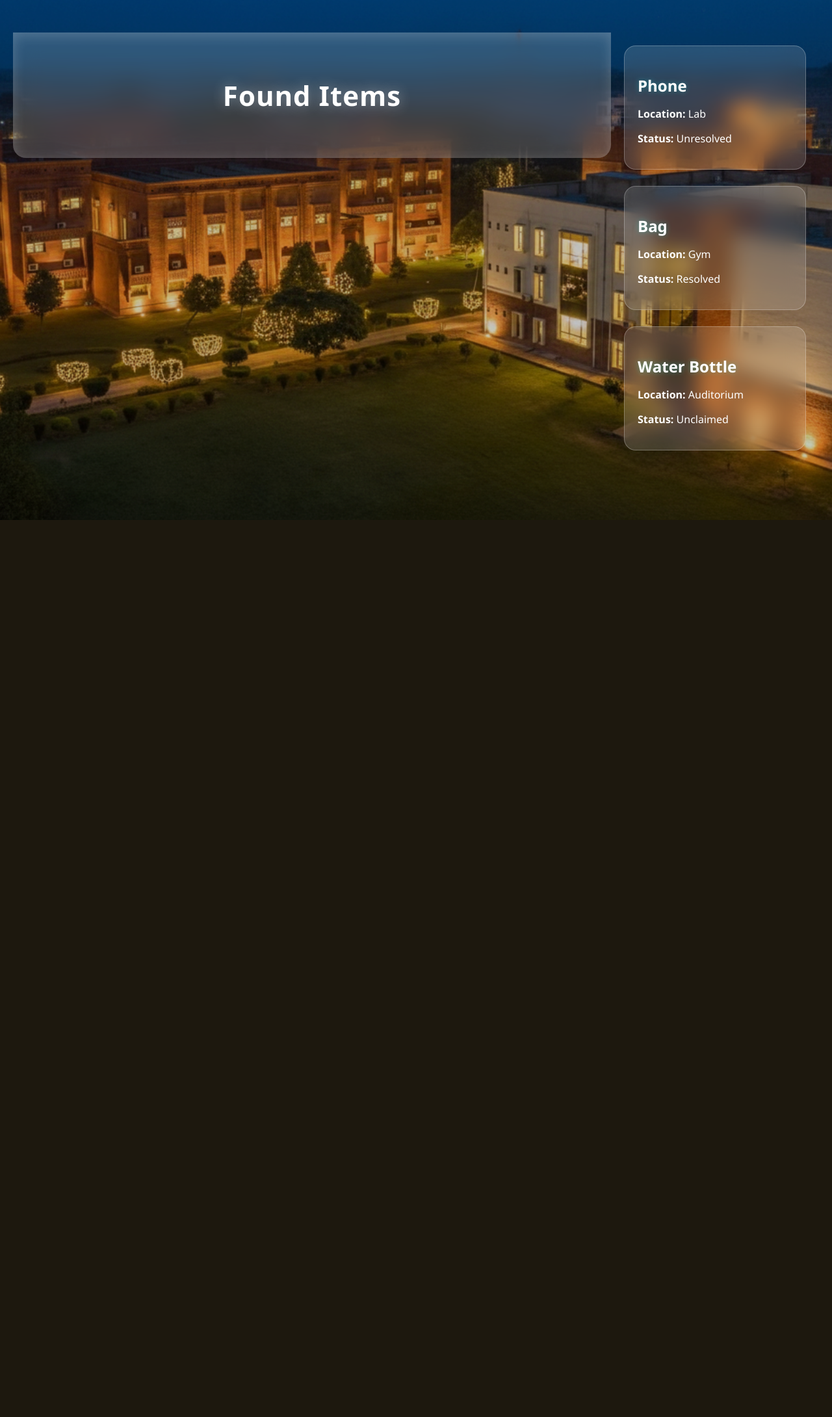
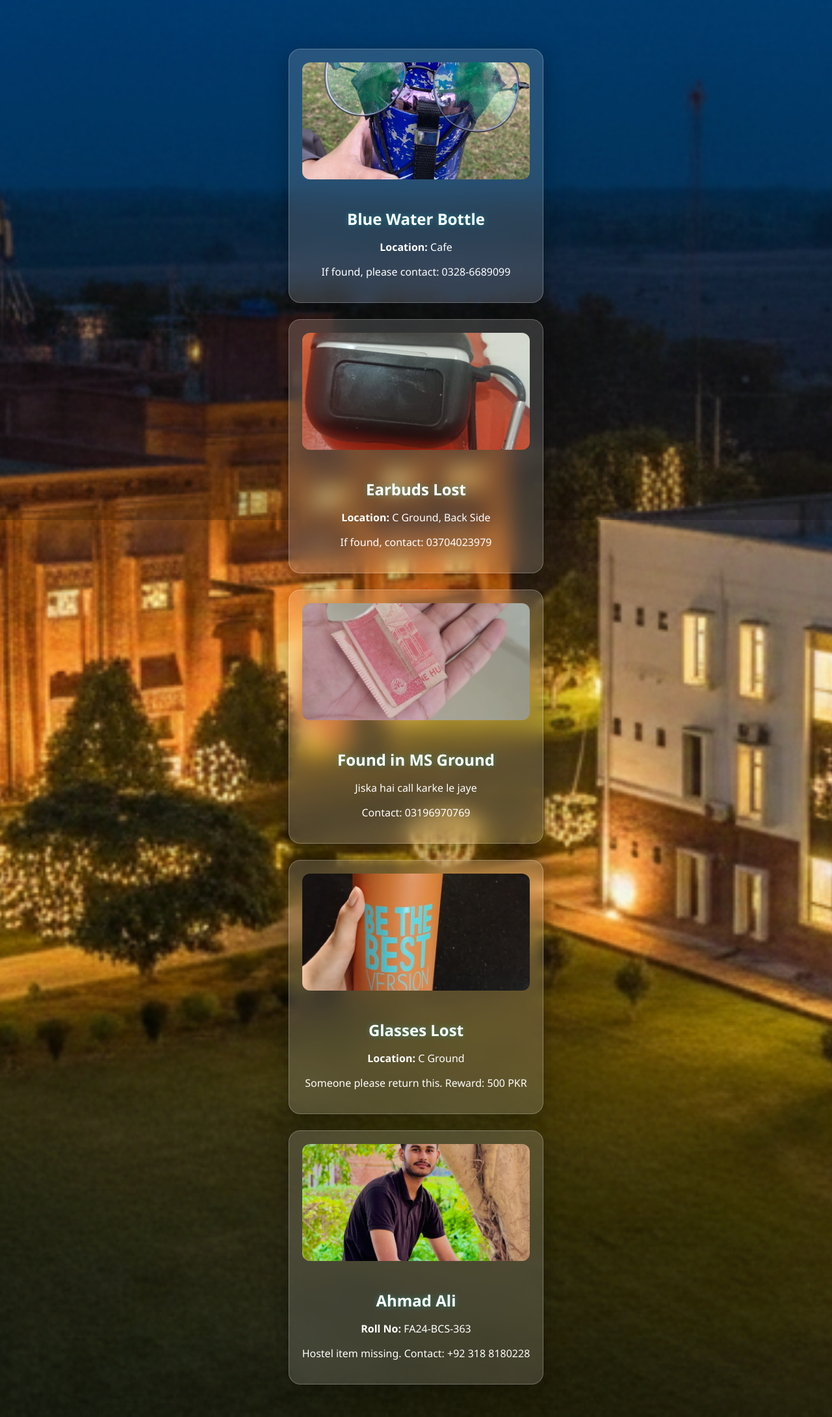
Before and after one commit to Abdullah-819/Comsats-Lost-Found-item-Manager, a Flask app: page /dashboard/found in a window 1280 px wide. Shown: the whole page at 65% size. Before the commit the page ends 800 px from the top, so only its background shows below. Run offline with Flask 3, Linux system fonts and the light colour scheme.

Commit message:
Sprint 11 (Appearance Enhanced)

```diff
--- a/app/templates/found_items.html
+++ b/app/templates/found_items.html
@@ -2,23 +2,116 @@
 
 {% block content %}
 <div class="dashboard-page">
-    <div class="page-header">
-    <h1>Found Items</h1>
-</div>
 
-    <div class="items-list">
-        {% for item in items %}
-            <div class="item-card">
-                <h3>{{ item.name }}</h3>
-                <p><strong>Location:</strong> {{ item.location }}</p>
-                <p><strong>Status:</strong> {{ item.status }}</p>
+    {% if role == 'admin' %}
+    <!-- Admin view: Main card wrapping items -->
+    <div class="frosty main-card">
+        <h1 class="main-card-title">Lost Items</h1>
+        <div class="items-grid">
 
-                {% if role == 'admin' %}
+            <!-- Item 1 -->
+            <div class="item-card frosty">
+                <img src="{{ url_for('static', filename='images/image1.jpeg') }}" alt="Blue Water Bottle" class="item-img">
+                <h3>Blue Water Bottle</h3>
+                <p><strong>Location:</strong> Cafe</p>
+                <p>If found, please contact: 0328-6689099</p>
+                <div class="admin-controls">
                     <button class="admin-btn edit">Edit</button>
                     <button class="admin-btn delete">Delete</button>
-                {% endif %}
+                </div>
             </div>
-        {% endfor %}
+
+            <!-- Item 2 -->
+            <div class="item-card frosty">
+                <img src="{{ url_for('static', filename='images/image2.jpeg') }}" alt="Earbuds" class="item-img">
+                <h3>Earbuds Lost</h3>
+                <p><strong>Location:</strong> C Ground, Back Side</p>
+                <p>If found, contact: 03704023979</p>
+                <div class="admin-controls">
+                    <button class="admin-btn edit">Edit</button>
+                    <button class="admin-btn delete">Delete</button>
+                </div>
+            </div>
+
+            <!-- Item 3 -->
+            <div class="item-card frosty">
+                <img src="{{ url_for('static', filename='images/image3.jpeg') }}" alt="Found Item" class="item-img">
+                <h3>Found in MS Ground</h3>
+                <p>Jiska hai call karke le jaye</p>
+                <p>Contact: 03196970769</p>
+                <div class="admin-controls">
+                    <button class="admin-btn edit">Edit</button>
+                    <button class="admin-btn delete">Delete</button>
+                </div>
+            </div>
+
+            <!-- Item 4 -->
+            <div class="item-card frosty">
+                <img src="{{ url_for('static', filename='images/image4.jpeg') }}" alt="Glasses Lost" class="item-img">
+                <h3>Glasses Lost</h3>
+                <p><strong>Location:</strong> C Ground</p>
+                <p>Someone please return this. Reward: 500 PKR</p>
+                <div class="admin-controls">
+                    <button class="admin-btn edit">Edit</button>
+                    <button class="admin-btn delete">Delete</button>
+                </div>
+            </div>
+
+            <!-- Item 5 -->
+            <div class="item-card frosty">
+                <img src="{{ url_for('static', filename='images/image5.jpeg') }}" alt="Ahmad Ali's Lost Item" class="item-img">
+                <h3>Ahmad Ali</h3>
+                <p><strong>Roll No:</strong> FA24-BCS-363</p>
+                <p>Hostel item missing. Contact: +92 318 8180228</p>
+                <div class="admin-controls">
+                    <button class="admin-btn edit">Edit</button>
+                    <button class="admin-btn delete">Delete</button>
+                </div>
+            </div>
+
+        </div> <!-- End items-grid -->
+    </div> <!-- End main-card -->
+    {% else %}
+    <!-- User view: Only items grid -->
+    <div class="items-grid">
+
+        <div class="item-card frosty">
+            <img src="{{ url_for('static', filename='images/image1.jpeg') }}" alt="Blue Water Bottle" class="item-img">
+            <h3>Blue Water Bottle</h3>
+            <p><strong>Location:</strong> Cafe</p>
+            <p>If found, please contact: 0328-6689099</p>
+        </div>
+
+        <div class="item-card frosty">
+            <img src="{{ url_for('static', filename='images/image2.jpeg') }}" alt="Earbuds" class="item-img">
+            <h3>Earbuds Lost</h3>
+            <p><strong>Location:</strong> C Ground, Back Side</p>
+            <p>If found, contact: 03704023979</p>
+        </div>
+
+        <div class="item-card frosty">
+            <img src="{{ url_for('static', filename='images/image3.jpeg') }}" alt="Found Item" class="item-img">
+            <h3>Found in MS Ground</h3>
+            <p>Jiska hai call karke le jaye</p>
+            <p>Contact: 03196970769</p>
+        </div>
+
+        <div class="item-card frosty">
+            <img src="{{ url_for('static', filename='images/image4.jpeg') }}" alt="Glasses Lost" class="item-img">
+            <h3>Glasses Lost</h3>
+            <p><strong>Location:</strong> C Ground</p>
+            <p>Someone please return this. Reward: 500 PKR</p>
+        </div>
+
+        <div class="item-card frosty">
+            <img src="{{ url_for('static', filename='images/image5.jpeg') }}" alt="Ahmad Ali's Lost Item" class="item-img">
+            <h3>Ahmad Ali</h3>
+            <p><strong>Roll No:</strong> FA24-BCS-363</p>
+            <p>Hostel item missing. Contact: +92 318 8180228</p>
+        </div>
+
     </div>
+    {% endif %}
+
 </div>
 {% endblock %}
```
Also changed, not shown: app/templates/lost_items.html (+5 -6 lines).
